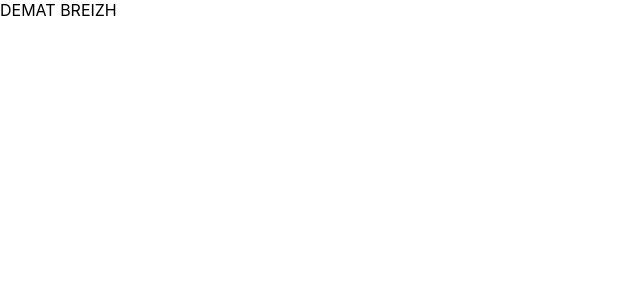
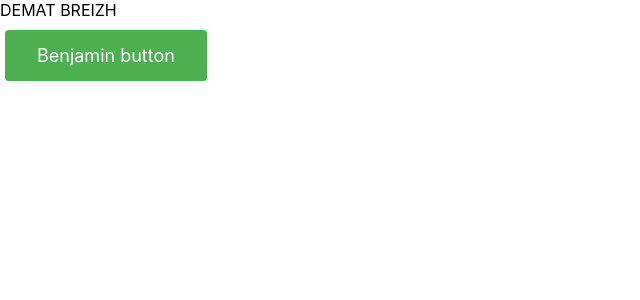
Before and after one commit to sideflow/React-formation, a React (Create React App) app in the folder app/: page / in a window 1280 px wide. Shown: the top 300 px of the page, without its empty margins (0-640 px from the left). Built offline with nearby package versions, Linux system fonts and the light colour scheme.

Commit message:
Added a button

```diff
--- a/app/src/App/App.css
+++ b/app/src/App/App.css
@@ -1,3 +1,3 @@
 .Ap {
-
+   /* Empty */
 }
--- a/app/src/App/App.js
+++ b/app/src/App/App.js
@@ -1,9 +1,12 @@
 import './App.css';
+import Button from './components/Button/Button';
 
 function App() {
   return (
     <div className="App">
       DEMAT BREIZH
+      <br/>
+      <Button></Button>
     </div>
   );
 }
--- /dev/null
+++ b/app/src/App/components/Button/Button.css
@@ -0,0 +1,11 @@
+.Button {
+    background-color: #4CAF50; /* Green */
+    border: 1px;
+    color: white;
+    padding: 15px 32px;
+    text-align: center;
+    display: inline-block;
+    border-radius: 4px;
+    font-size: 18px;
+    margin: 10px 5px;
+  }
--- /dev/null
+++ b/app/src/App/components/Button/Button.js
@@ -0,0 +1,8 @@
+import React from "react";
+import './Button.css'
+
+function Button(props) {
+    return <div className="Button">Benjamin button</div>
+}
+
+export default Button;
```
